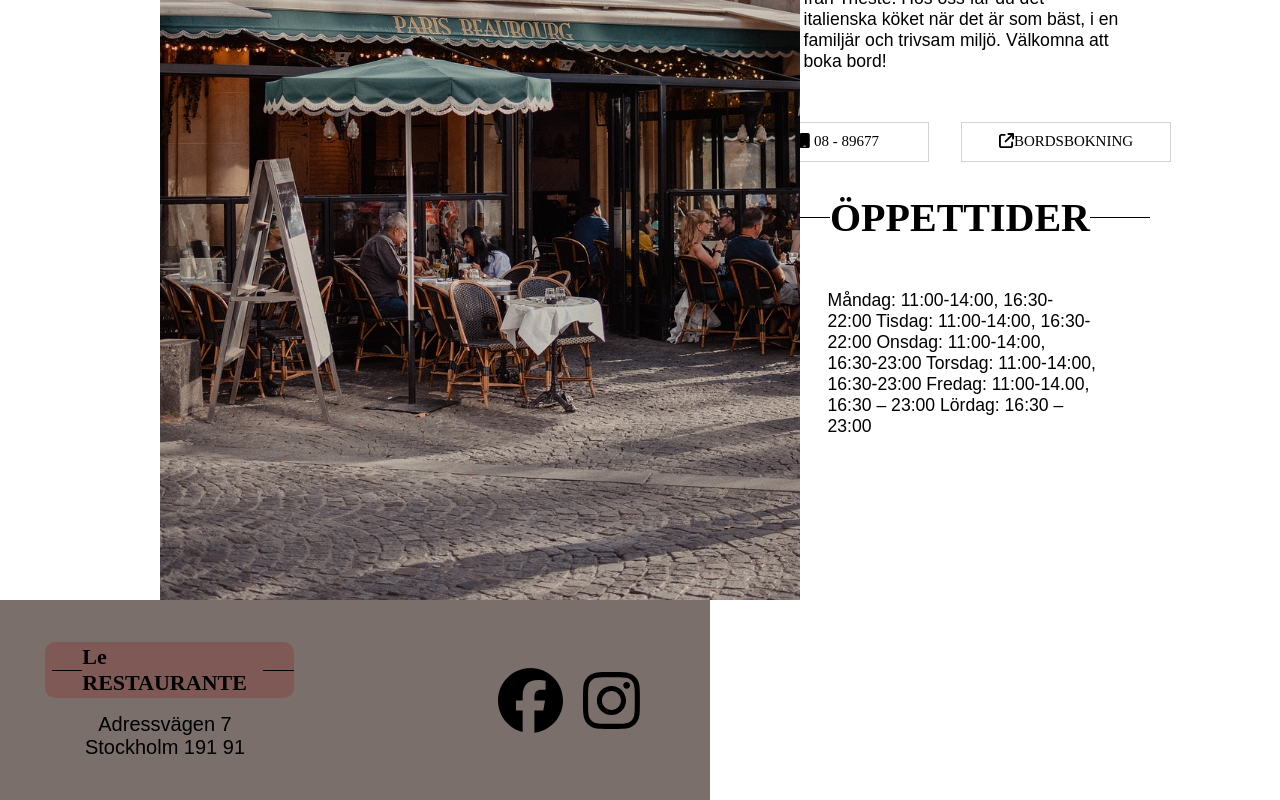
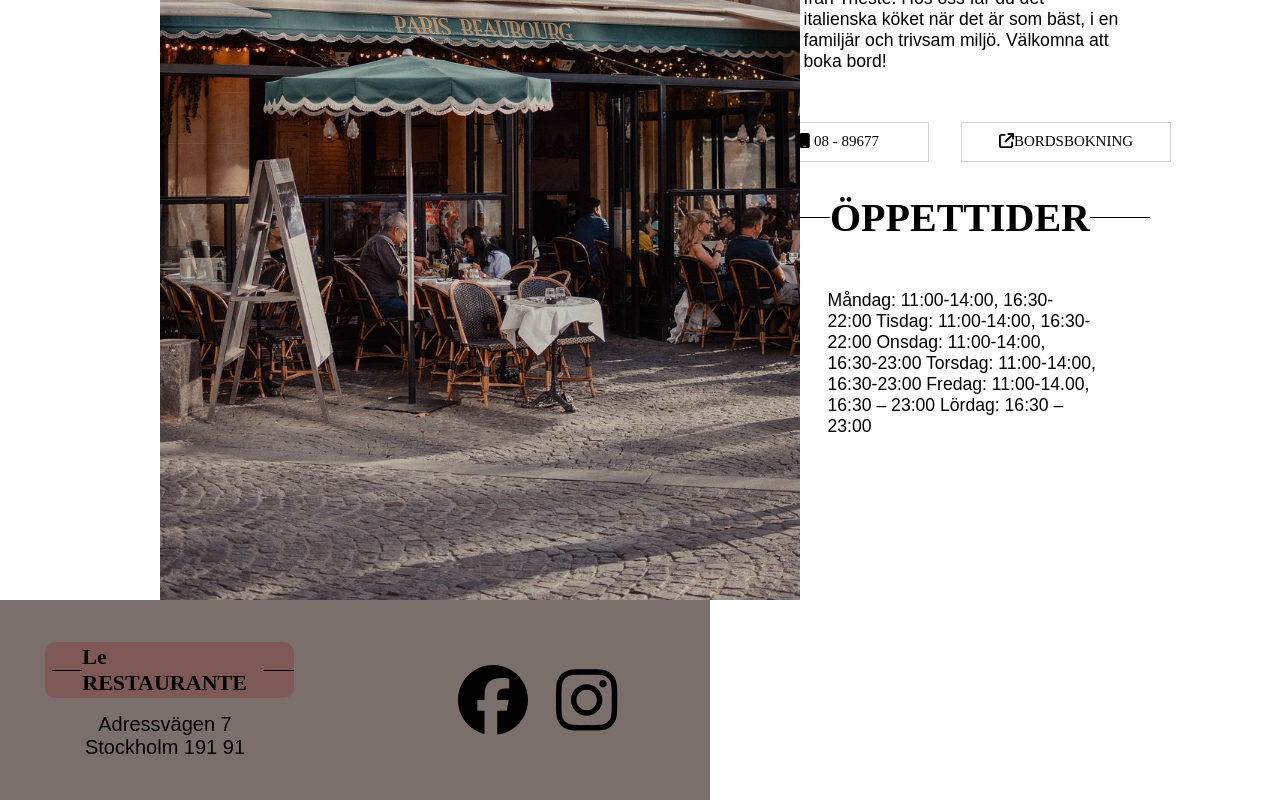
Before and after one commit to MarcusRei/Le-Restaurante, a React (Vite) app in the folder fed22s-therestaurant/: page / in a window 1280 px wide. Shown: the part 360-1160 px from the top of the page. Built offline with nearby package versions, Linux system fonts and the light colour scheme; a web font is replaced by a local one.

Commit message:
💄 (style): hover icons

```diff
--- a/fed22s-therestaurant/src/components/Footer.tsx
+++ b/fed22s-therestaurant/src/components/Footer.tsx
@@ -12,6 +12,7 @@ import {
   faInstagram,
 } from "@fortawesome/free-brands-svg-icons";
 import { Logo } from "./Logo";
+import { Link } from "react-router-dom";
 
 export const Footer = () => {
   return (
@@ -24,8 +25,12 @@ export const Footer = () => {
         <AdressWrapper>Stockholm 191 91</AdressWrapper>
       </AdressAndLogoWrapper>
       <IconWrapper>
-        <FontAwesomeIcon icon={faFacebook} />
-        <FontAwesomeIcon icon={faInstagram} />
+        <Link to="https://about.meta.com/?campaign_id=10823226391&extra_1=s%7Cc%7C456266717494%7Ce%7Cfacebook%27%7C&placement=&creative=456266717494&keyword=facebook%27&partner_id=googlesem&extra_2=campaignid%3D10823226391%26adgroupid%3D108018426698%26matchtype%3De%26network%3Dg%26source%3Dnotmobile%26search_or_content%3Ds%26device%3Dc%26devicemodel%3D%26adposition%3D%26target%3D%26targetid%3Dkwd-362360550869%26loc_physical_ms%3D9062456%26loc_interest_ms%3D%26feeditemid%3D%26param1%3D%26param2%3D&gclid=CjwKCAjw1YCkBhAOEiwA5aN4AcTp4O7thfP2P90JMcYmyVxgJA3vlpEvq9t88SjrqvAX3OdkNsWJphoCYccQAvD_BwE">
+          <FontAwesomeIcon icon={faFacebook} />
+        </Link>
+        <Link to="https://about.meta.com/?campaign_id=10823226391&extra_1=s%7Cc%7C456266717494%7Ce%7Cfacebook%27%7C&placement=&creative=456266717494&keyword=facebook%27&partner_id=googlesem&extra_2=campaignid%3D10823226391%26adgroupid%3D108018426698%26matchtype%3De%26network%3Dg%26source%3Dnotmobile%26search_or_content%3Ds%26device%3Dc%26devicemodel%3D%26adposition%3D%26target%3D%26targetid%3Dkwd-362360550869%26loc_physical_ms%3D9062456%26loc_interest_ms%3D%26feeditemid%3D%26param1%3D%26param2%3D&gclid=CjwKCAjw1YCkBhAOEiwA5aN4AcTp4O7thfP2P90JMcYmyVxgJA3vlpEvq9t88SjrqvAX3OdkNsWJphoCYccQAvD_BwE">
+          <FontAwesomeIcon icon={faInstagram} />
+        </Link>
       </IconWrapper>
     </StyledFooter>
   );
--- a/fed22s-therestaurant/src/components/styled/StyledFooter.tsx
+++ b/fed22s-therestaurant/src/components/styled/StyledFooter.tsx
@@ -20,14 +20,25 @@ export const IconWrapper = styled.div`
   right: -50px;
   display: flex;
   flex-direction: row;
-  gap: 0.3em;
+  gap: 0.4em;
   font-size: 45px;
   color: black;
   right: -110px;
   @media (min-width: 844px) {
     width: 40%;
-    right: -300px;
-    font-size: 65px;
+    right: -260px;
+    font-size: 70px;
+  }
+  > a {
+    color: black;
+    display: flex;
+    align-items: center;
+    transition: color 0.3s, transform 0.3s;
+
+    &:hover {
+      color: #3b3034;
+      transform: scale(1.1);
+    }
   }
 `;
 export const LogoWrapper = styled.div`
```
